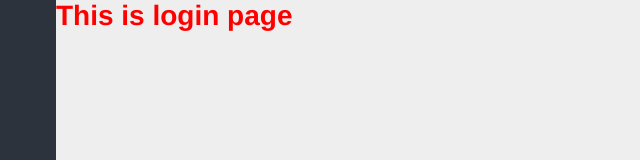
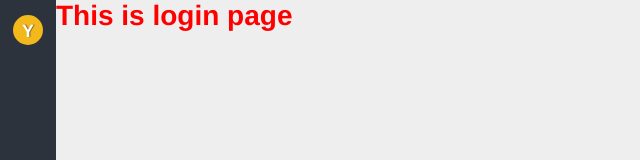
Before and after one commit to YuyuanW/yuyuan-note, a Vue app: page /#/login in a window 1280 px wide. Shown: the top 160 px of the page, without its empty margins (0-640 px from the left). Built offline with nearby package versions, Linux system fonts and the light colour scheme; a small style sheet from the web is missing.

Commit message:
写好圆圈头像的组件

```diff
--- /dev/null
+++ b/src/components/Avatar.vue
@@ -0,0 +1,27 @@
+<template>
+  <span :title="user.username">{{ slug }}</span>
+</template>
+<script>
+export default {
+  data() {
+    return { user: { username: "yuyuan" }, slug: "Y" };
+  },
+};
+</script>
+<style scoped>
+span {
+  display: inline-block;
+  width: 30px;
+  height: 30px;
+  text-align: center;
+  line-height: 32px;
+  border-radius: 50%;
+  background: #f2b81c;
+  color: #fff;
+  text-shadow: 1px 0 1px #795c19;
+  font-weight: bold;
+  text-transform: uppercase;
+  font-size: 18px;
+  margin-top: 15px;
+}
+</style>
--- a/src/components/Sidebar.vue
+++ b/src/components/Sidebar.vue
@@ -1,5 +1,6 @@
 <template>
   <div id="sidebar">
+    <avatar></avatar>
     <div class="icons">
       <router-link to="/note/1" title="笔记"
         ><i class="iconfont icon-note"></i
@@ -18,10 +19,13 @@
 </template>
 
 <script>
-export default {};
+import avatar from "@/components/Avatar";
+export default {
+  components: { avatar },
+};
 </script>
 
-<style scoped>
+<style lang="scss" scoped>
 #sidebar {
   position: relative;
   width: 56px;
@@ -30,10 +34,10 @@
 }
 .icons {
   margin-top: 15px;
-}
-.icons a {
-  padding: 6px 0;
-  display: block;
+  > a {
+    padding: 6px 0;
+    display: block;
+  }
 }
 .icons .router-link-active {
   background-color: #5e6266;
```
